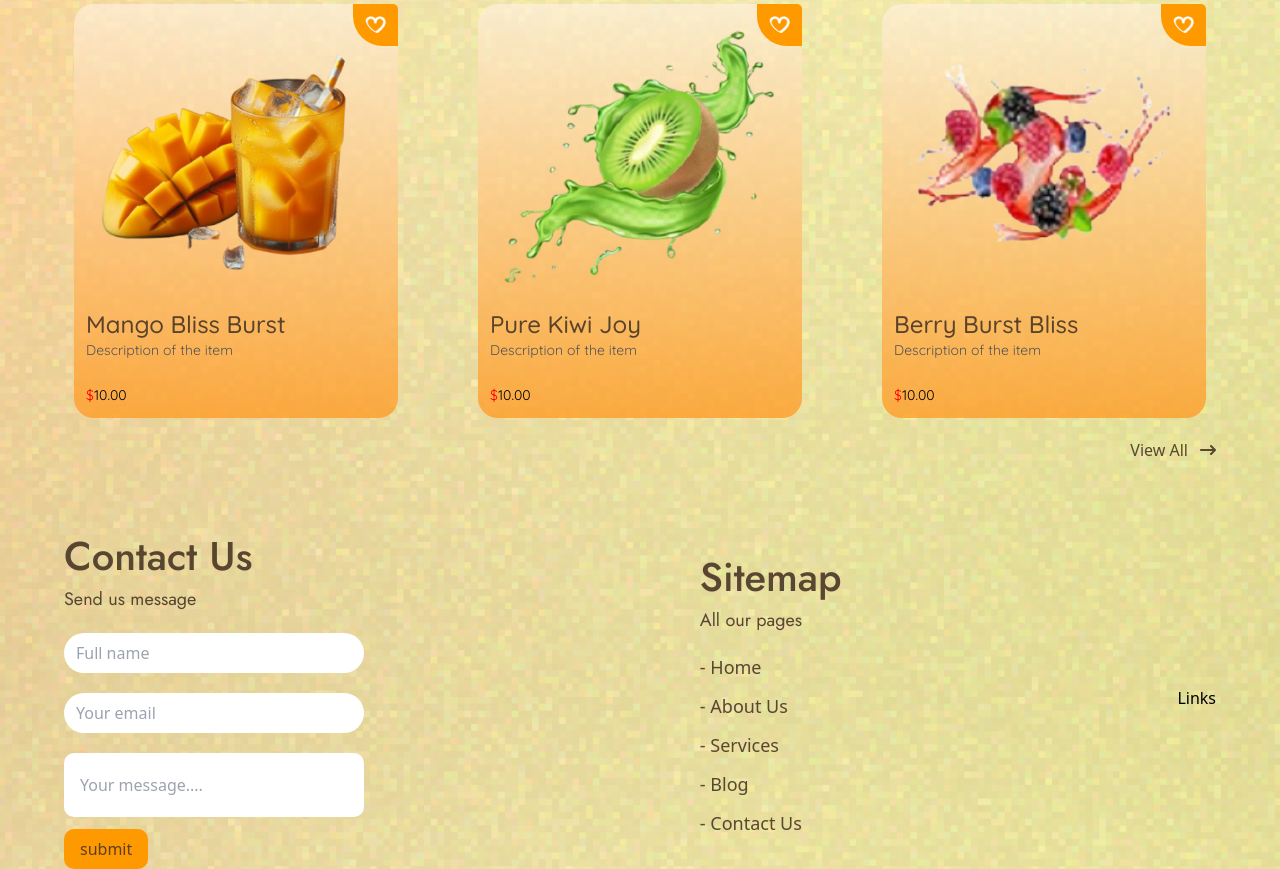
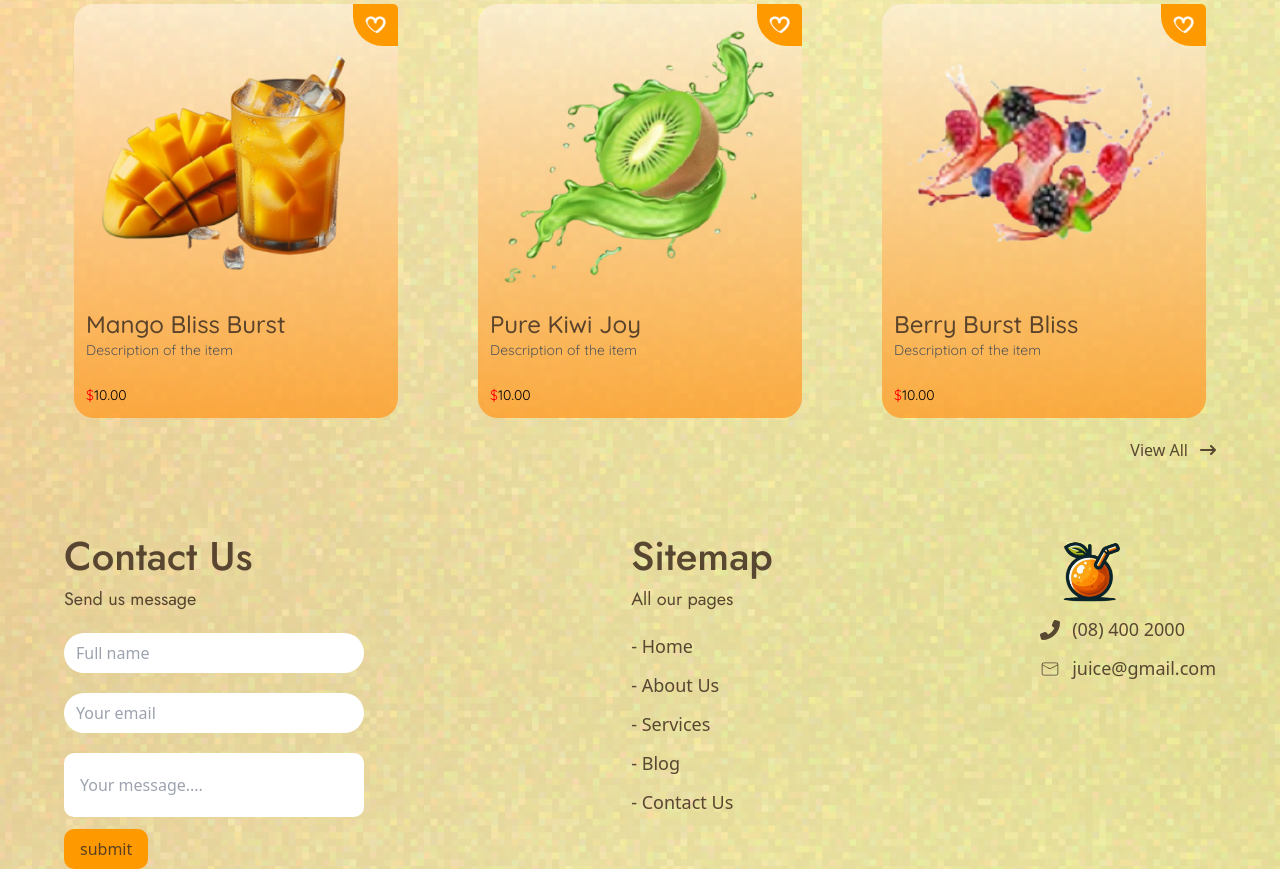
Before and after one commit to Faruqoloyede/Juice-website, a React (Vite) app: page / in a window 1280 px wide. Shown: the part 1569-2438 px from the top of the page. Built offline with nearby package versions, Linux system fonts and the light colour scheme.

Commit message:
fixed fles issue

```diff
--- a/src/components/Contact.jsx
+++ b/src/components/Contact.jsx
@@ -6,7 +6,7 @@ const Contact = () => {
     <div>
         <h1 className="text-[40px] font-medium font-jost text-brown">Contact Us</h1>
         <p className='text-[18px] font-jost text-brown mb-5'>Send us message</p>
-        <form className='flex flex-col gap-5 my-3'>
+        <form className='flex flex-col gap-5 my-3 w-[100%]'>
             <input type="text" placeholder='Full name' className='px-3 py-2 rounded-full outline-none sm:w-[300px] w-[100%]' />
             <input type="email" placeholder='Your email' className='px-3 py-2 rounded-full outline-none' />
             <input type="text" placeholder='Your message....' className='px-4 py-5 rounded-[10px] outline-none' />
--- a/src/components/Footer.jsx
+++ b/src/components/Footer.jsx
@@ -5,7 +5,7 @@ import Links from './Links'
 
 const Footer = () => {
   return (
-    <div className='flex flex-wrap items-center justify-between gap-10'>
+    <div className='flex flex-wrap justify-between'>
         <Contact />
         <Site />
         <Links />
--- a/src/components/Links.jsx
+++ b/src/components/Links.jsx
@@ -1,8 +1,23 @@
 import React from 'react'
+import { logo } from '../assets';
+import { FaPhoneFlip } from "react-icons/fa6";
+import { CiMail } from "react-icons/ci";
 
 const Links = () => {
   return (
-    <div>Links</div>
+    <div>
+      <img src={logo} alt="" className='w-[100px]' />
+      <div className='flex flex-col gap-3'>
+        <div className='flex items-center gap-3'>
+          <FaPhoneFlip className='text-brown text-[20px]' />
+          <a href="tel:+234" className='text-brown text-[18px] font-medium'>(08) 400 2000</a>
+        </div>
+        <div className='flex items-center gap-3'>
+          <CiMail className='text-brown text-[20px] font-medium' />
+          <a href="mailto: juice@gmail.com" className='text-brown text-[18px] font-medium'>juice@gmail.com</a>
+        </div>
+      </div>
+    </div>
   )
 }
 
```
